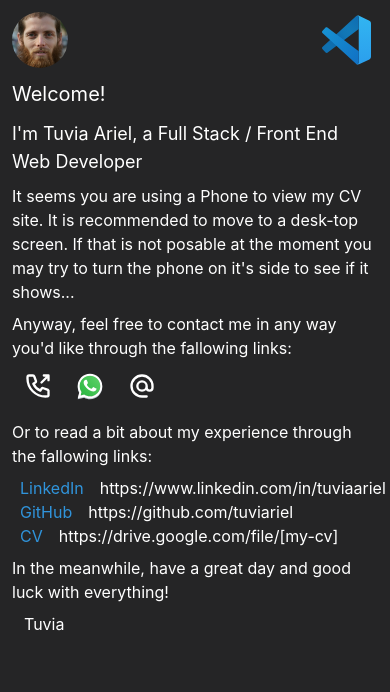
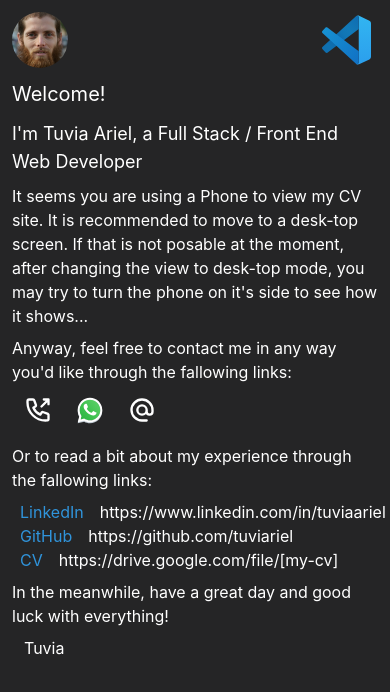
Before and after one commit to tuviariel/playgive, a React (Create React App) app: page / in a window 390 px wide. Shown: the top 692 px of the page. Built offline with nearby package versions, Linux system fonts and the light colour scheme.

Commit message:
trying to get even better on phone

```diff
--- a/src/pages/CV/CV.jsx
+++ b/src/pages/CV/CV.jsx
@@ -34,8 +34,9 @@ const CV = () => {
                 </div>
                 <div className="text-base mb-2">
                     It seems you are using a Phone to view my CV site. It is recommended to move to
-                    a desk-top screen. If that is not posable at the moment you may try to turn the
-                    phone on it's side to see if it shows...
+                    a desk-top screen. If that is not posable at the moment, after changing the view
+                    to desk-top mode, you may try to turn the phone on it's side to see how it
+                    shows...
                 </div>
                 <div className="text-base mb-2">
                     Anyway, feel free to contact me in any way you'd like through the fallowing
@@ -59,7 +60,7 @@ const CV = () => {
                 <div className="bg-[#3c3c3c] h-10 md:h-14 w-full p-1 md:p-3 flex text-gray-300 relative">
                     <img src={portrait} alt="my-logo" className="mr-5 h-8  w-auto rounded-full" />
                     <div className="mt-1">Tuvia Ariel</div>
-                    <div className="mt-1 ml-auto">Full Stack / Front End Web Developer</div>
+                    <div className="mt-1 ml-auto mr-1">Full Stack / Front End Web Developer</div>
                     <div className="absolute translate-x-1/2 translate-y-1/2 right-1/2 bottom-1/2 bg-[#464646] border border-[#505050] rounded-md py-auto px-3 md:px-16 flex ">
                         CV review
                     </div>
@@ -80,7 +81,7 @@ const CV = () => {
                         <img src={click} alt="click" className="h-8 w-8 mx-auto" />
                         <img src={VSCode} alt="VSCode" className="mt-auto mb-16 mx-auto h-8 w-8" />
                     </div>
-                    <div className="sm:w-44 sm:min-w-44 lg:w-80 lg:min-w-80 bg-[#252526]">
+                    <div className="w-56 min-w-56 bg-[#252526]">
                         <Actions
                             action={actionContent}
                             content={content}
--- a/src/pages/CV/actions/skills/Skills.jsx
+++ b/src/pages/CV/actions/skills/Skills.jsx
@@ -80,18 +80,18 @@ export const Skills = (props) => {
                         title="notice the timeline when clicking..."
                         onClick={() => setSkill(ex[3])}>
                         <img src={ex[2]} alt={ex[0]} className="h-8 w-8 bg-slate-100 rounded-md" />
-                        <div className="sm:hidden lg:block ml-2">
+                        <div className="block ml-2">
                             <div className="font-bold">{ex[0]}</div>
                             <div className="font-normal -mt-1">
                                 {(ex[1] === 1 ? "One year" : ex[1] + " Years") + " of experience."}
                             </div>
                         </div>
-                        <div className="lg:hidden sm:block ml-2">
+                        {/* <div className="lg:hidden sm:block ml-2">
                             <div className="font-bold">{ex[0]}</div>
                             <div className="font-normal -mt-1">
                                 {(ex[1] === 1 ? "1 year" : ex[1] + " Years") + " exp."}
                             </div>
-                        </div>
+                        </div> */}
                     </div>
                 );
             })}
--- a/src/pages/CV/content/tabBar.jsx
+++ b/src/pages/CV/content/tabBar.jsx
@@ -10,10 +10,10 @@ import Moreshet from "../assets/מורשת יעקב.jpeg";
 import Teco from "../assets/teco.png";
 const TabBar = (props) => {
     const { openNav, closeTag, content, setContent } = props;
-    const barWidth =
-        window.screen.width > 1024
-            ? window.screen.width - 160 - 56 - 320 //for lg: screen - 160timeline - 56tooltip - 320action = ~1000~px;
-            : window.screen.width - 160 - 56 - 176 - 20; //for lg: screen - 160 - 56 - 176action -14phoneAction = ~348px;
+    const barWidth = window.screen.width - 160 - 56 - 224 - 20;
+    // window.screen.width > 1024
+    //     ? window.screen.width - 160 - 56 - 224 //for lg: screen - 160timeline - 56tooltip - 224action
+    //     : window.screen.width - 160 - 56 - 176 - 20; //for lg: screen - 160 - 56 - 176action -14phoneAction
     // console.log(barWidth);
     return (
         <div className="flex h-8 w-full">
```
